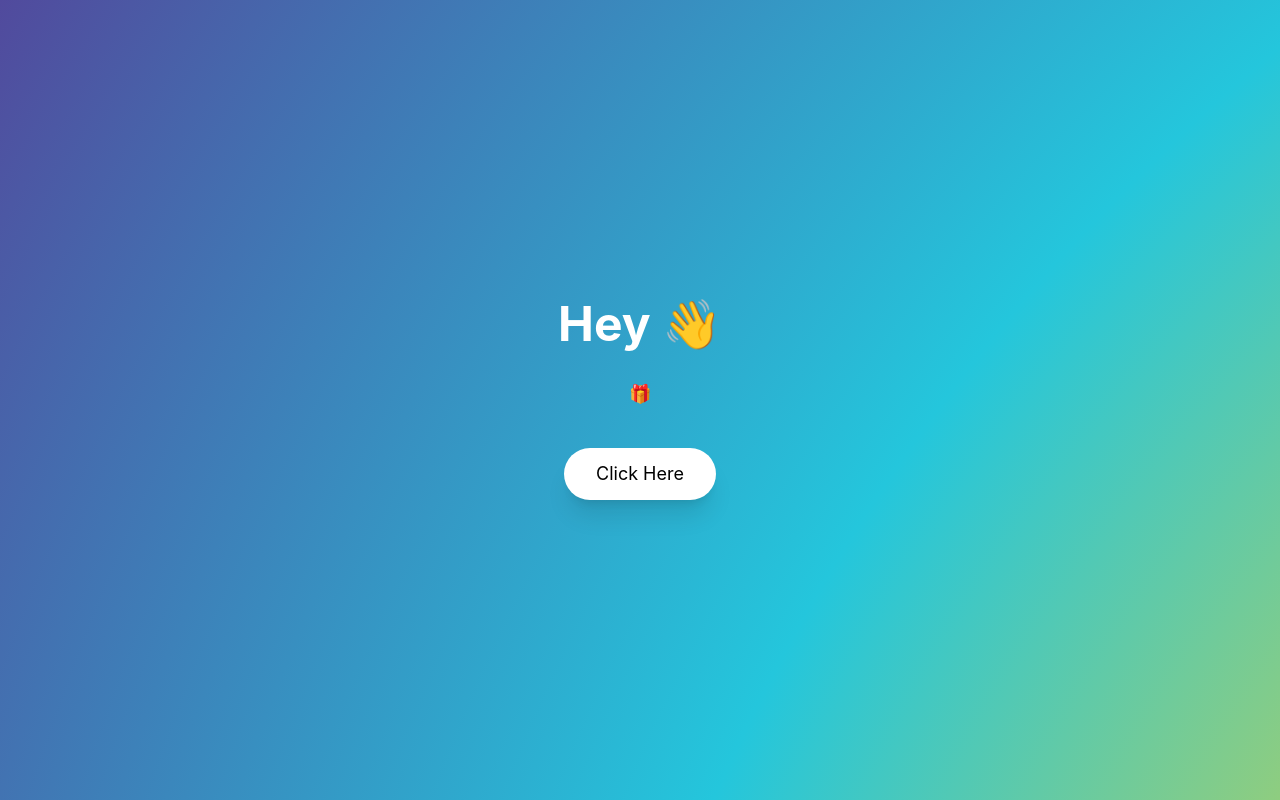
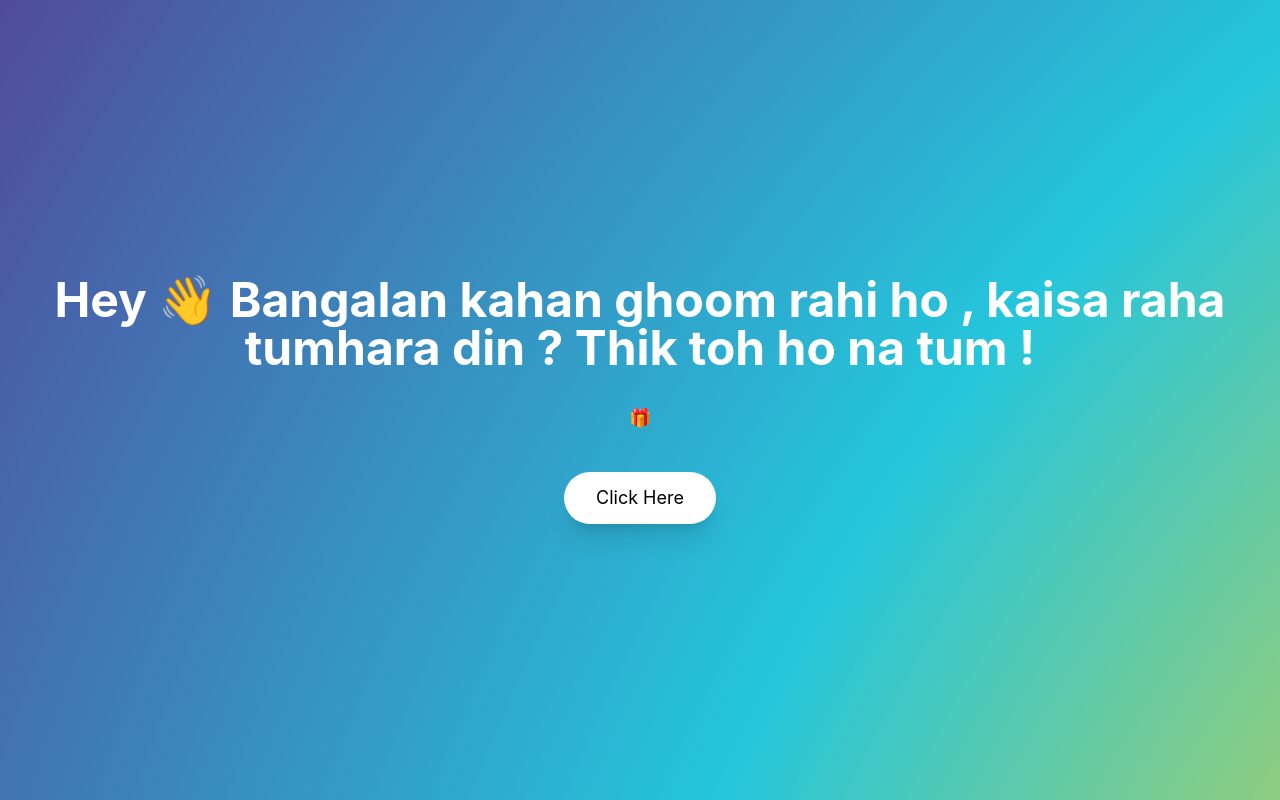
Before and after one commit to jojojoker1906/birthday, a React (Vite) app: page / in a window 1280 px wide. Built offline with nearby package versions, Linux system fonts and the light colour scheme.

Commit message:
text changes

```diff
--- a/src/App.jsx
+++ b/src/App.jsx
@@ -340,6 +340,8 @@ export default function App() {
             className="text-3xl sm:text-4xl md:text-5xl font-bold mb-8"
           >
             Hey 👋
+            Bangalan kahan ghoom rahi ho , kaisa raha tumhara din ?
+            Thik toh ho na tum !
           </motion.h1>
 
           <motion.p
@@ -392,7 +394,7 @@ export default function App() {
               transition={{ delay: 1 }}
               className="text-2xl sm:text-3xl md:text-4xl mt-6 cursor-pointer"
             >
-              Dear Jasleen ❤️
+              Dear jo bhi birthday wale ka naam hai
             </motion.h2>
 
             <motion.p
```
